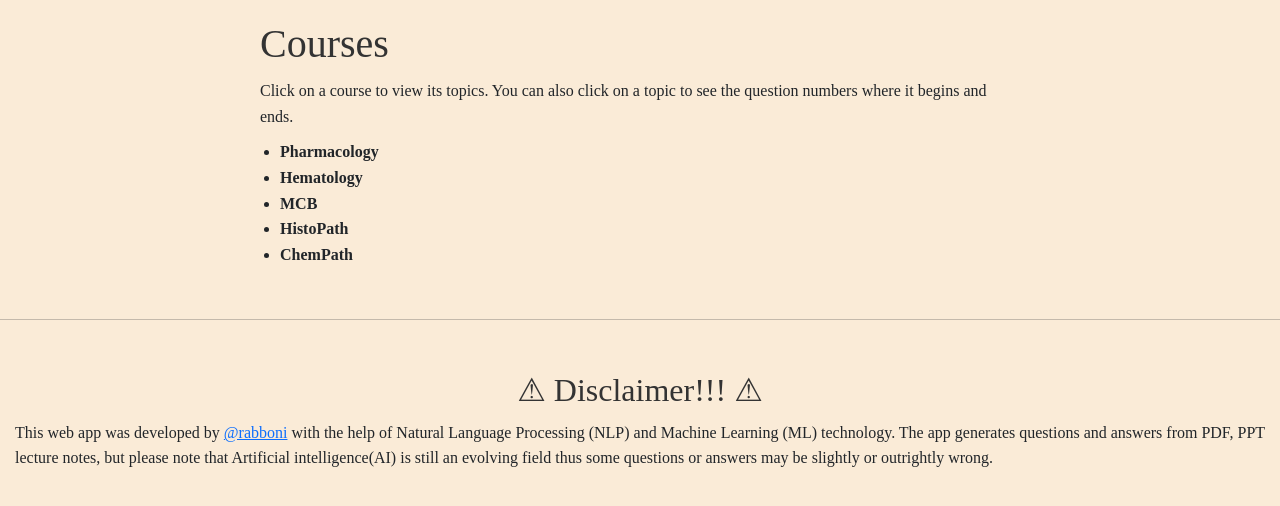
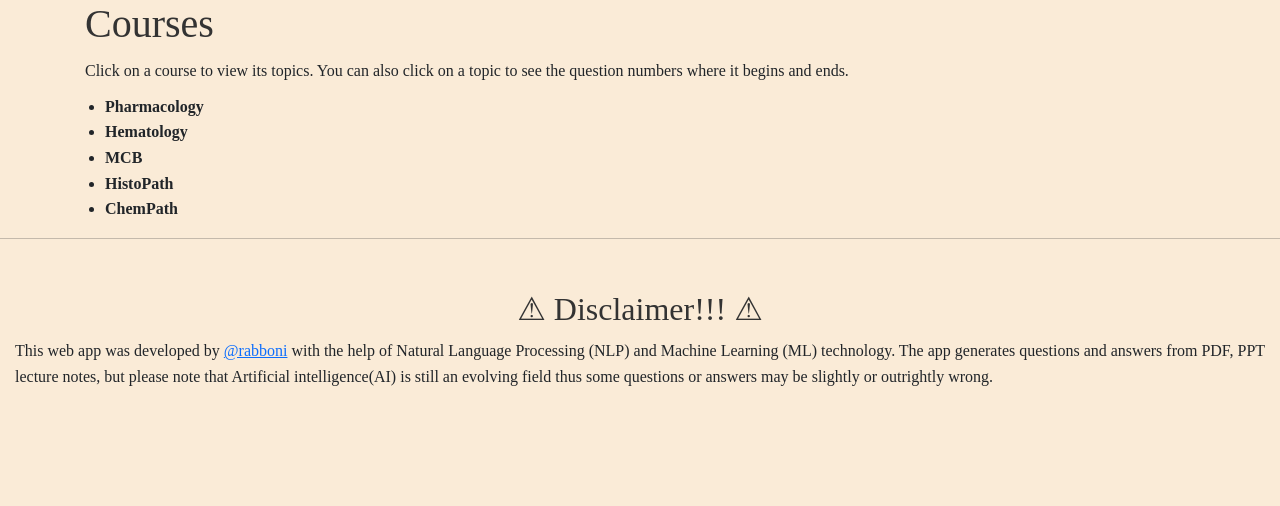
Before and after one commit to Gideon00/path-pharm, a Flask app: page /guide in a window 1280 px wide. Shown: the part 79-585 px from the top of the page. Run offline with Flask 3, Linux system fonts and the light colour scheme; parts of the project's set-up code (start-up, migrations or seed data) failed here and were passed over; some libraries are stand-ins or nearby versions; some web fonts are replaced.

Commit message:
Update guide.html

```diff
--- a/templates/guide.html
+++ b/templates/guide.html
@@ -14,11 +14,11 @@ Courses and Topics
         padding: 0;
     }
 
-    .container {
+/*     .container {
         max-width: 800px;
         margin: 0 auto;
         padding: 20px;
-    }
+    } */
 
     h1,
     h2 {
```
